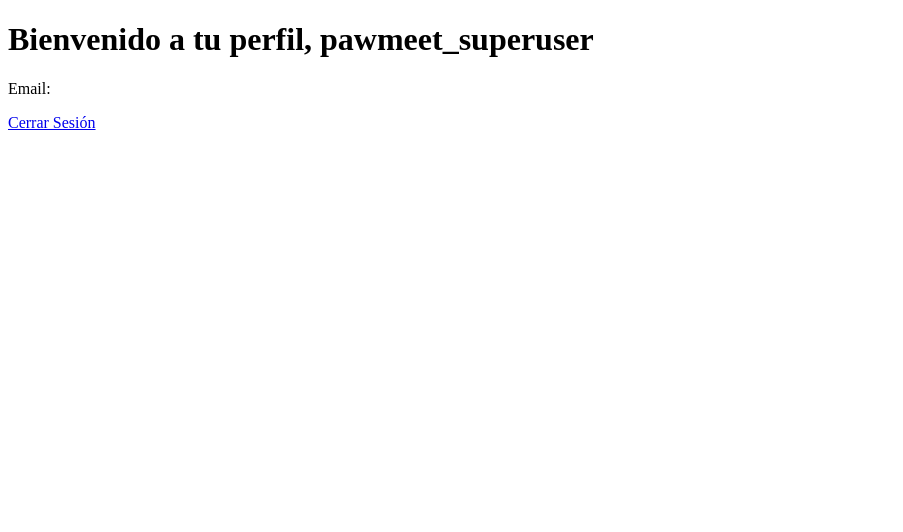
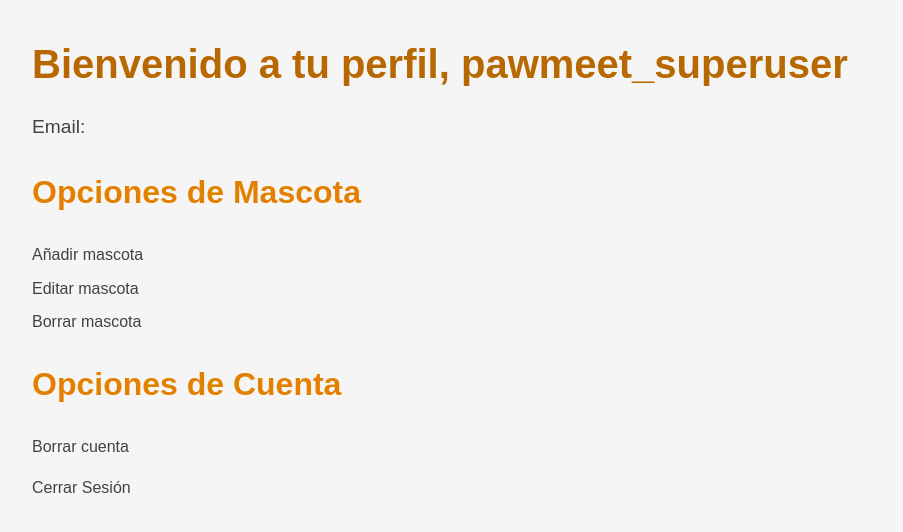
Before and after one commit to pauca881/pawmeet, a Django app: page /usuarios/perfil/ in a window 1280 px wide. Shown: the top 532 px of the page, without its empty margins (0-903 px from the left). Run offline with Django 5.2, Linux system fonts and the light colour scheme; a user stored in the database is signed in.

Commit message:
Boton perfil y cerrar sesion configurados

```diff
--- a/home/templates/conectar.html
+++ b/home/templates/conectar.html
@@ -22,8 +22,8 @@
             </a>
 
             <div>
-                <button class="btn1">Mi Perfil</button>
-                <button class="btn2">Cerrar sesión</button>
+                <button class="btn1" onclick="window.location.href='{% url 'perfil' %}'">Mi Perfil</button>
+                <button class="btn2" onclick="window.location.href='{% url 'logout' %}'">Cerrar sesión</button>
             </div>
         </header>
 
--- a/usuarios/static/login/perfil.css
+++ b/usuarios/static/login/perfil.css
@@ -0,0 +1,85 @@
+:root {
+    --primary-color: #b86800;
+    --secondary-color: #e38000;
+    --text-color: #424242;
+    --light-gray: #f5f5f5;
+    --white: #ffffff;
+}
+
+* {
+    margin: 0;
+    padding: 0;
+    box-sizing: border-box;
+    font-family: Arial, sans-serif;
+}
+
+html {
+    overflow-y: scroll;
+    scrollbar-width: none; /* Firefox */
+    -ms-overflow-style: none;  /* IE and Edge */
+}
+html::-webkit-scrollbar {
+    display: none; /* Safari and Chrome */
+}
+
+body {
+    line-height: 1.6;
+    color: var(--text-color);
+    background-color: var(--light-gray);
+    padding: 2rem;
+}
+
+h1 {
+    font-size: 2.5rem;
+    margin-bottom: 1rem;
+    color: var(--primary-color);
+}
+
+h2 {
+    font-size: 2rem;
+    margin: 1.5rem 0;
+    color: var(--secondary-color);
+}
+
+p {
+    font-size: 1.2rem;
+    margin-bottom: 1rem;
+}
+
+ul {
+    list-style-type: none;
+    margin: 1rem 0;
+    padding: 0;
+}
+
+li {
+    margin: 0.5rem 0;
+}
+
+a {
+    text-decoration: none;
+    color: var(--text-color);
+    font-weight: 500;
+    transition: color 0.3s ease;
+}
+
+a:hover {
+    color: var(--primary-color);
+}
+
+footer {
+    margin-top: 2rem;
+    padding: 1rem 0;
+    text-align: center;
+    background: var(--white);
+    box-shadow: 0 -2px 10px rgba(0, 0, 0, 0.1);
+}
+
+footer a {
+    color: var(--text-color);
+    text-decoration: none;
+}
+
+footer a:hover {
+    color: var(--primary-color);
+}
--- a/usuarios/templates/perfil.html
+++ b/usuarios/templates/perfil.html
@@ -10,6 +10,19 @@
 <body>
     <h1>Bienvenido a tu perfil, {{ request.user.username }}</h1>
     <p>Email: {{ request.user.email }}</p>
+
+    <h2>Opciones de Mascota</h2>
+    <ul>
+        <li><a href="#" onclick="alert('Funcionalidad en desarrollo');">Añadir mascota</a></li>
+        <li><a href="#" onclick="alert('Funcionalidad en desarrollo');">Editar mascota</a></li>
+        <li><a href="#" onclick="alert('Funcionalidad en desarrollo');">Borrar mascota</a></li>
+    </ul>
+
+    <h2>Opciones de Cuenta</h2>
+    <ul>
+        <li><a href="#" onclick="alert('Funcionalidad en desarrollo');">Borrar cuenta</a></li>
+    </ul>
+
     <a href="{% url 'logout' %}">Cerrar Sesión</a>
 </body>
 </html>
```
Also changed, not shown: db.sqlite3.
